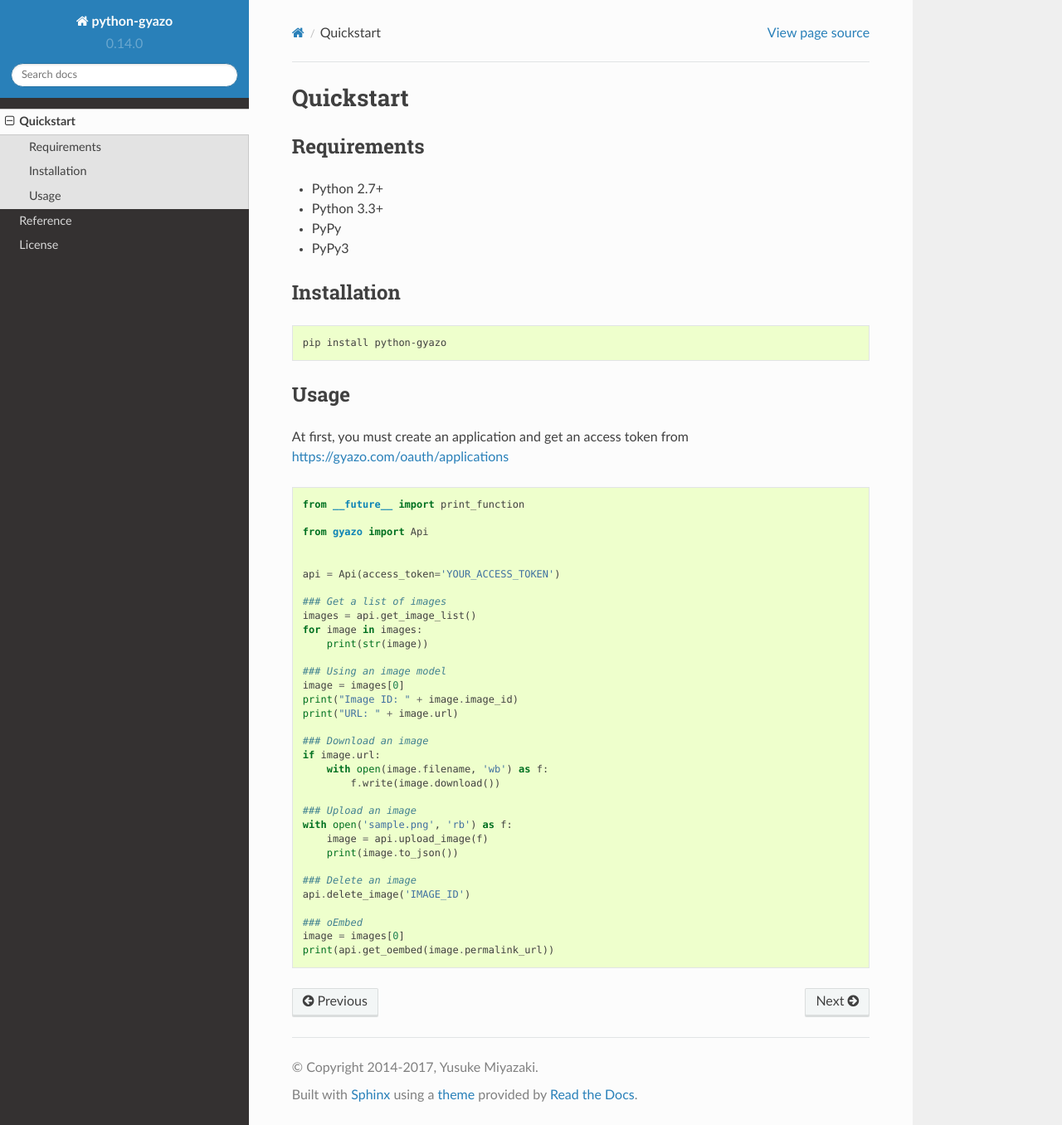
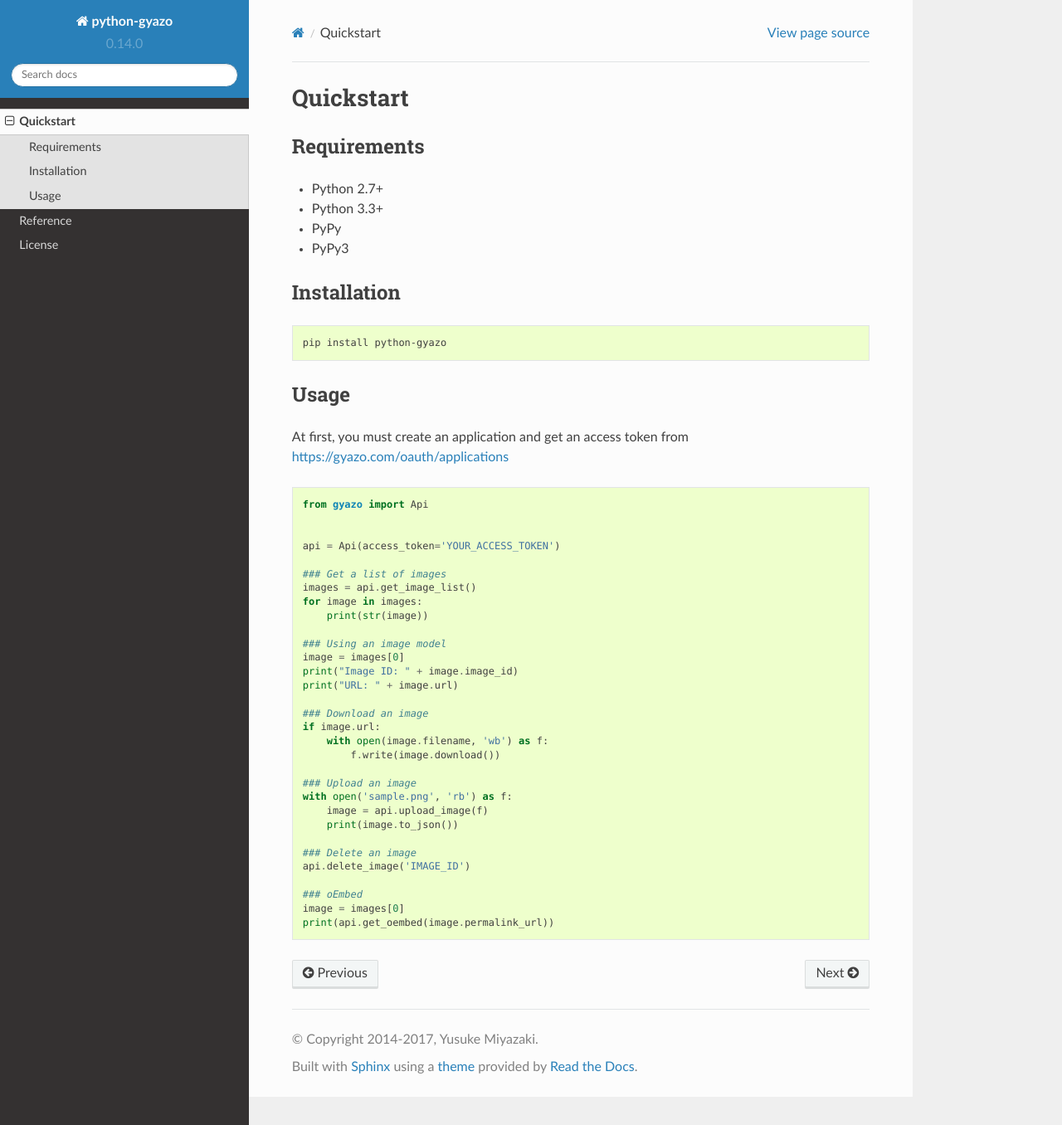
Before and after one commit to ymyzk/python-gyazo, a Sphinx documentation site: the page built from docs/source/quickstart.rst, in a window 1280 px wide and 1356 px high. Shown: the whole window at 83% size. Built offline with Sphinx 7.4.7 and the Read the Docs theme 2.0.0, drawn with Linux system fonts in a browser that asks for light colours.

Commit message:
Improve example in docs

```diff
--- a/README.rst
+++ b/README.rst
@@ -49,8 +49,6 @@ At first, you must create an application and get an access token from https://gy
 
 .. code-block:: python
 
-   from __future__ import print_function
-
    from gyazo import Api
 
 
--- a/docs/source/quickstart.rst
+++ b/docs/source/quickstart.rst
@@ -19,8 +19,6 @@ Usage
 At first, you must create an application and get an access token from https://gyazo.com/oauth/applications
 
 .. code-block:: python
-
-   from __future__ import print_function
 
    from gyazo import Api
 
```
